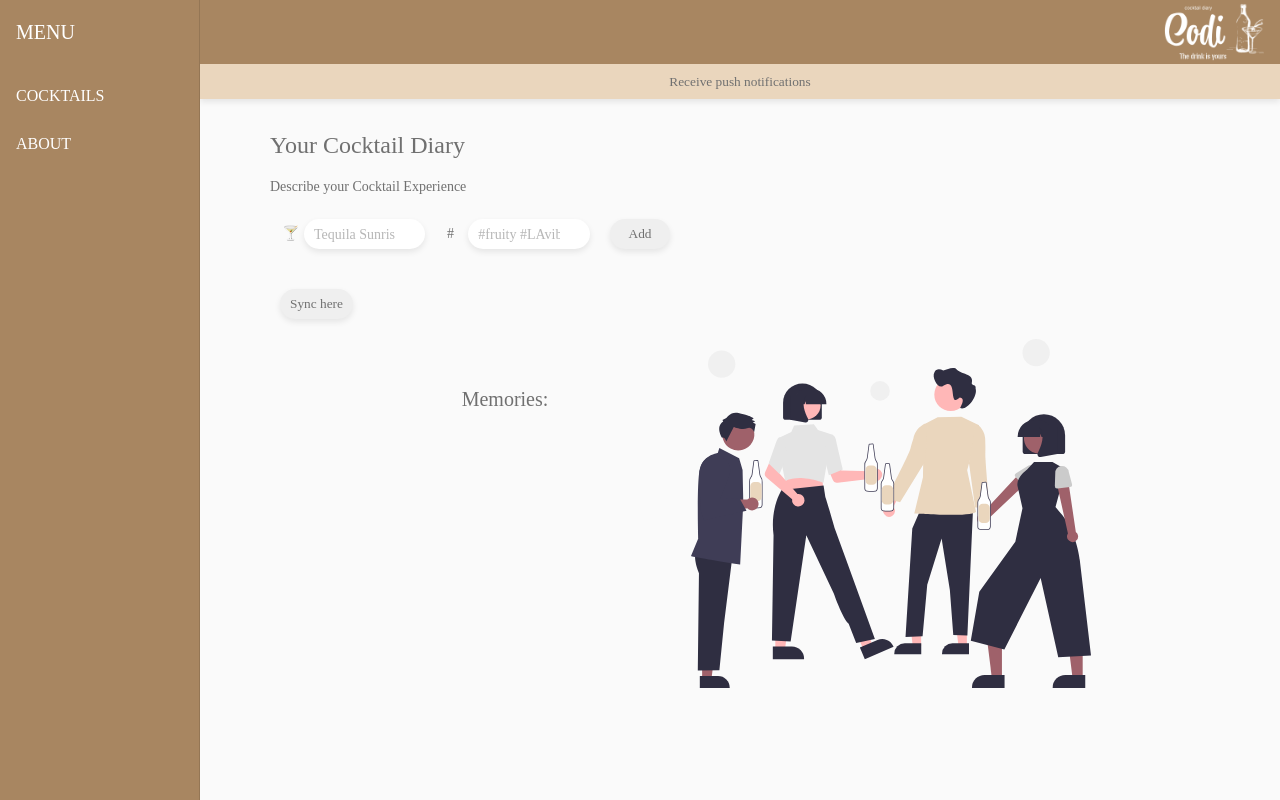
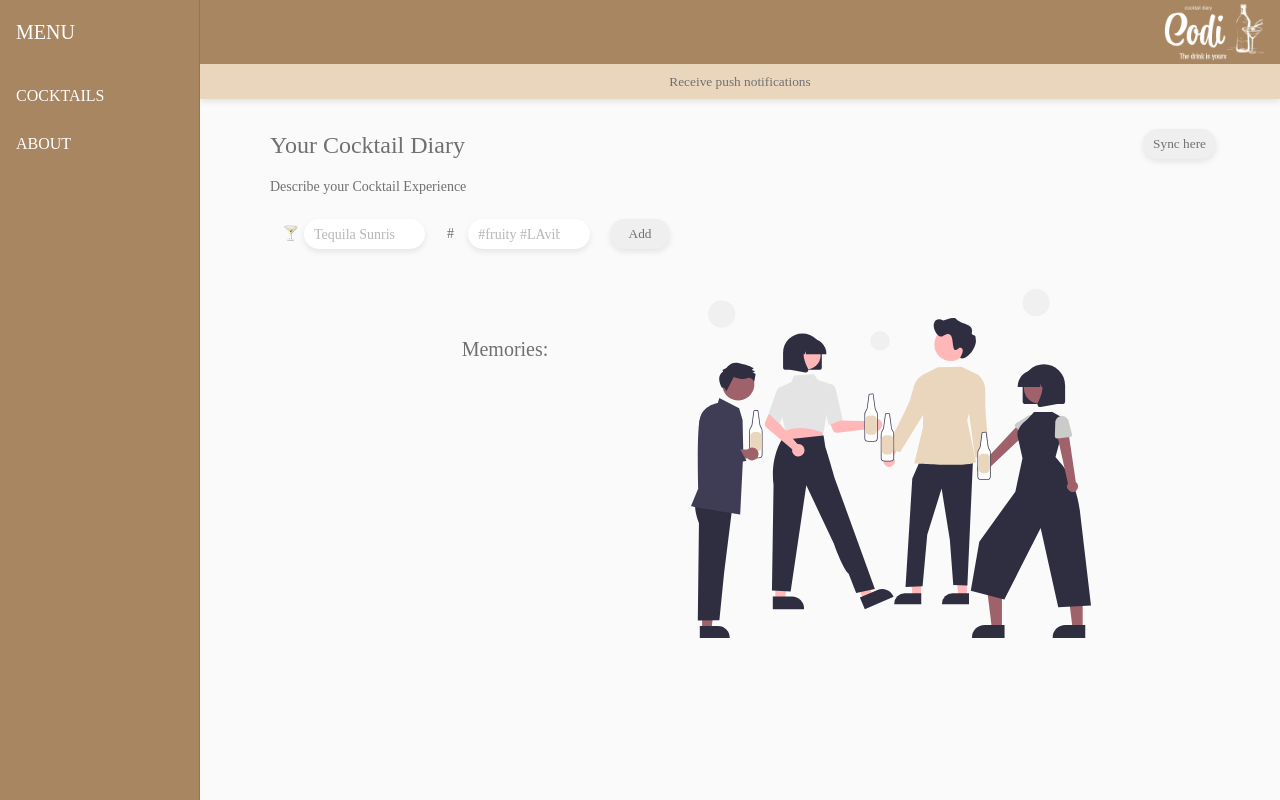
Before and after one commit to Blonas-collab/PWA-CoDi, an Angular app: page / in a window 1280 px wide. Built offline with nearby package versions, Linux system fonts and the light colour scheme.

Commit message:
Anpassung sync button

```diff
--- a/src/app/cocktails/cocktails.component.css
+++ b/src/app/cocktails/cocktails.component.css
@@ -169,3 +169,9 @@ button:hover {
        left:45%;
     }
 }
+
+.sync-button {
+    position: absolute;
+    z-index: 1;
+    right: 1em;
+}
--- a/src/app/cocktails/cocktails.component.html
+++ b/src/app/cocktails/cocktails.component.html
@@ -1,3 +1,9 @@
+<div class="wrapper">
+  <div class="sync-button">
+    <button (click)="sync()">Sync here</button>
+  </div>
+</div>
+
 <div class="wrapper">
   <div class="wrapper-input">
 
@@ -19,7 +25,7 @@
 
     </div>
 
-    <button (click)="sync()">Sync here</button>
+
 </div>
 
 
```
